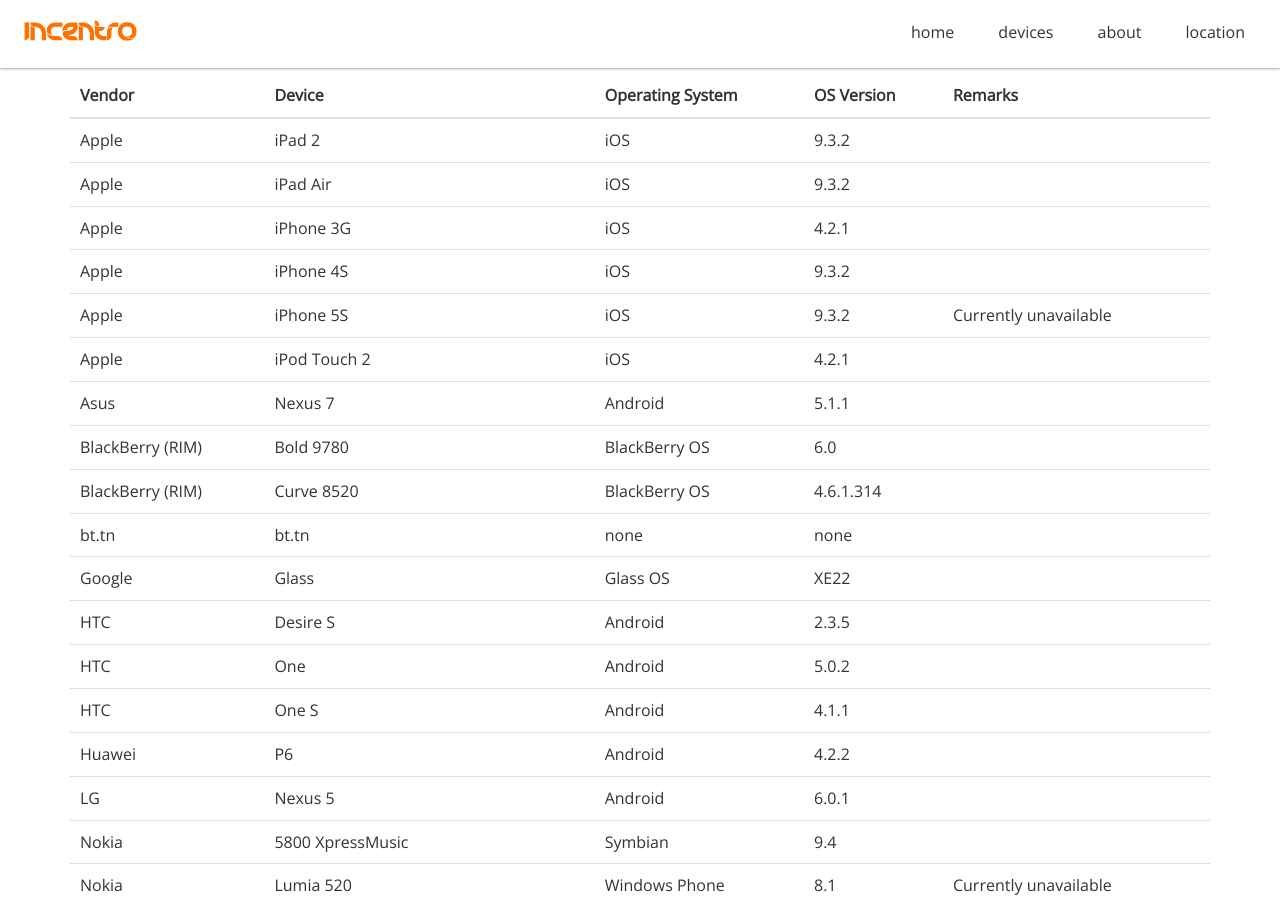
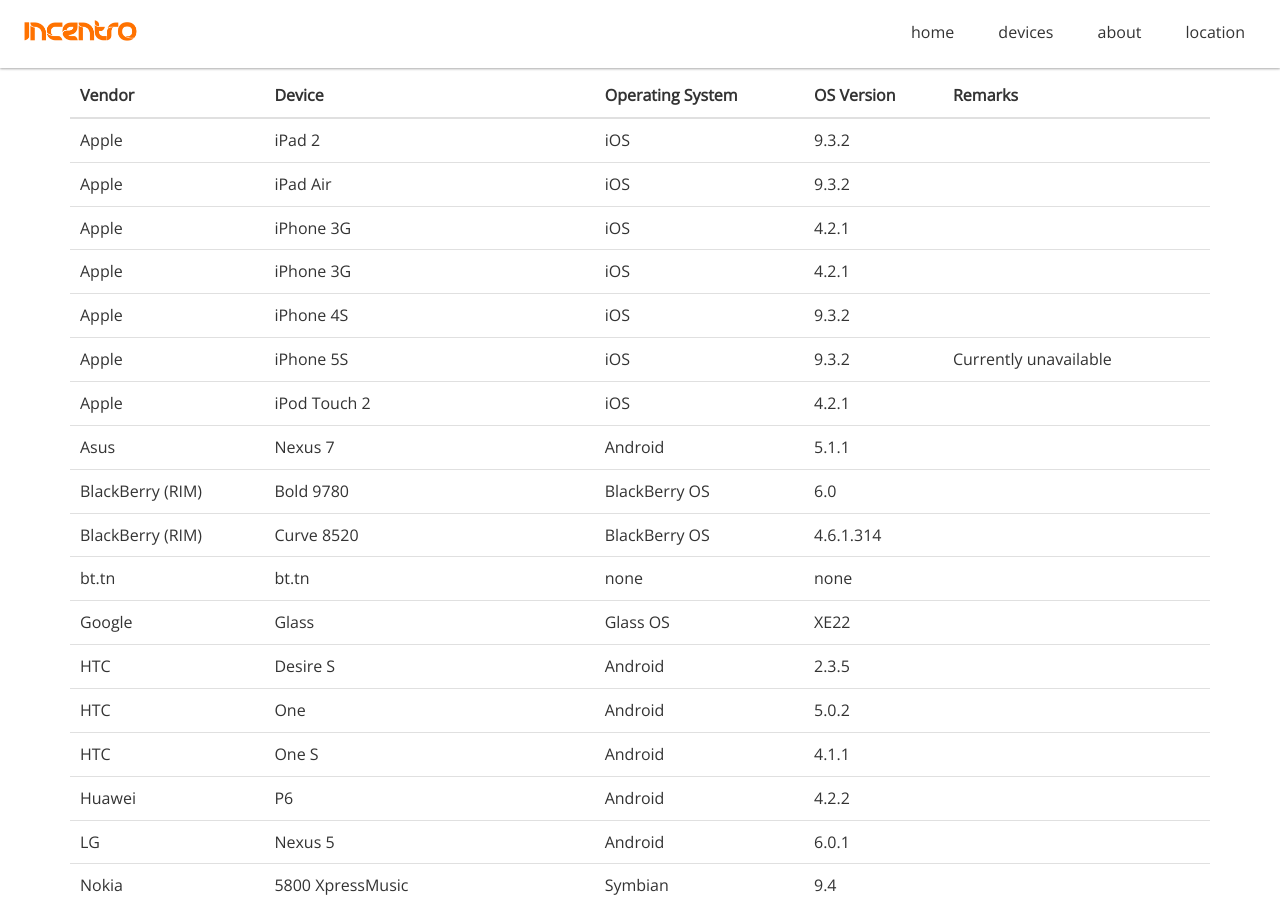
Before and after one commit to incentro/devicelab, a Jekyll site: the page built from index.html, in a window 1280 px wide and 900 px high, scrolled down 788 px. Built offline with Jekyll 4.4.1, drawn with Linux system fonts in a browser that asks for light colours; nearby versions of some CDN libraries; Markdown is read by kramdown in place of the engine named in the settings.

Commit message:
Update devicelist.yml

```diff
--- a/_data/devicelist.yml
+++ b/_data/devicelist.yml
@@ -18,6 +18,13 @@
   os: iOS
   osversion: 4.2.1
 # Owner: Pieter Bogaerts
+
+- title: iPhone3G4.2.1
+  vendor: Apple
+  device: iPhone 3G
+  os: iOS
+  osversion: 4.2.1
+# Owner: Bart Waardenburg
 
 - title: iPhone4S.9.3.2
   vendor: Apple
```
